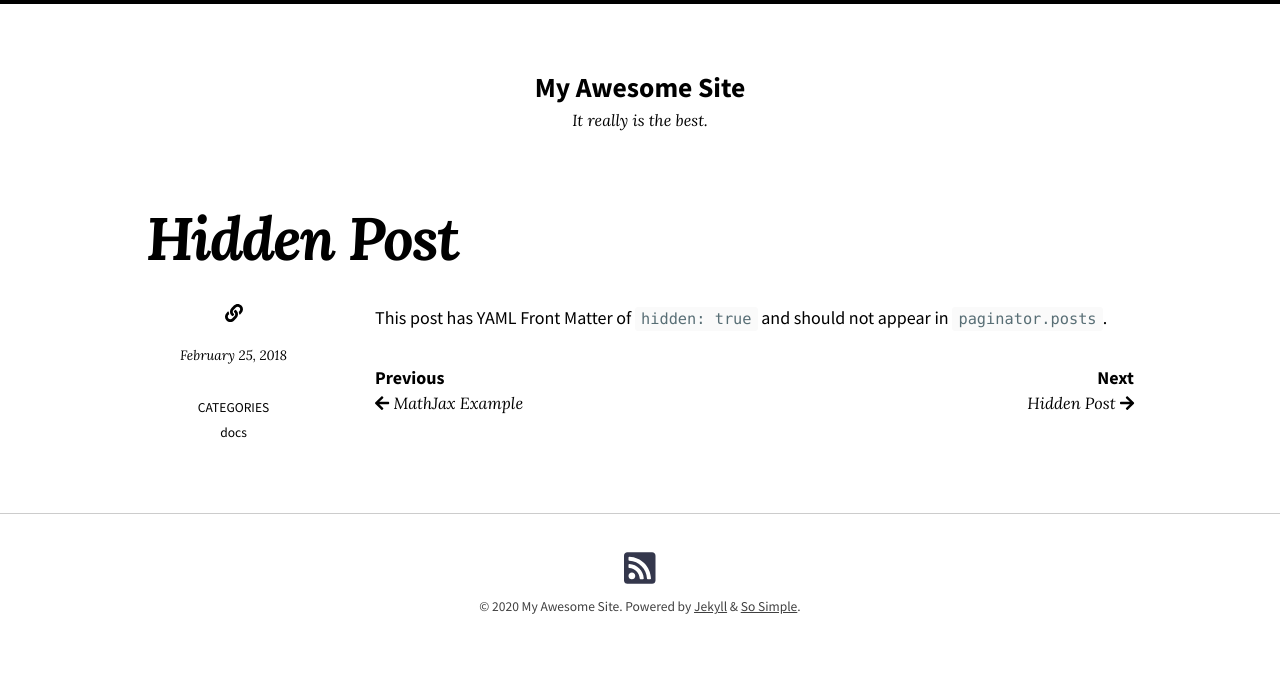
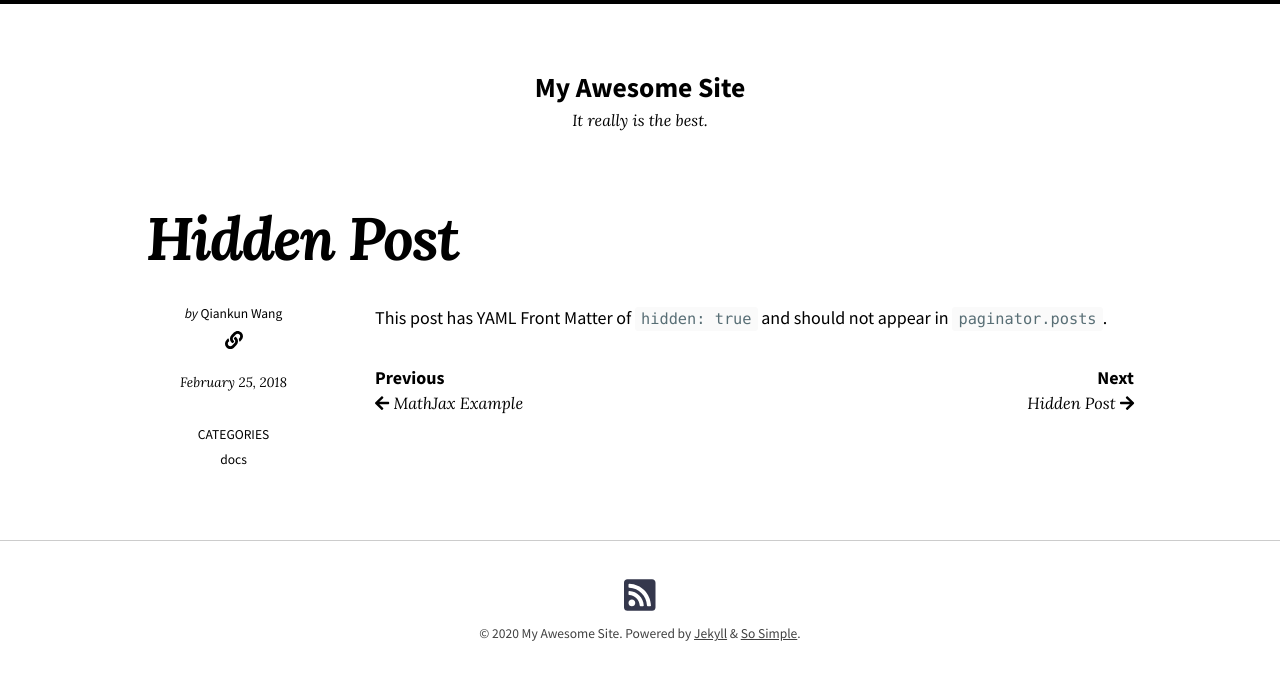
Before and after one commit to wqk317/wqk317.github.io, a Jekyll site: the page built from docs/_posts/2018-02-25-hidden-post.md, in a window 1280 px wide. Shown: the top 680 px of the page. Built offline with Jekyll 4.4.1, drawn with Linux system fonts in a browser that asks for light colours; nearby versions of some CDN libraries; our own code applies the rules of GitHub Pages for plain Markdown files.

Commit message:
Update _config.yml

```diff
--- a/_config.yml
+++ b/_config.yml
@@ -13,8 +13,8 @@
 # you will see them accessed via {{ site.title }}, {{ site.email }}, and so on.
 # You can create any custom variable you would like, and they will be accessible
 # in the templates via {{ site.myvariable }}.
-theme: jekyll-theme-so-simple
-# remote_theme: mmistakes/so-simple-theme
+# theme: jekyll-theme-so-simple
+remote_theme: "mmistakes/so-simple-theme@3.2.0"
 skin: "/assets/css/skins/default.css"
 locale: en-US
 title: "My Awesome Site"
@@ -91,9 +91,9 @@ defaults:
 
 # Site Author
 author:
-  name:
+  name: Qiankun Wang
   picture:
-  email:
+  email: wqk317226700@gmail.com
   twitter:
   links:
     - title:
```
